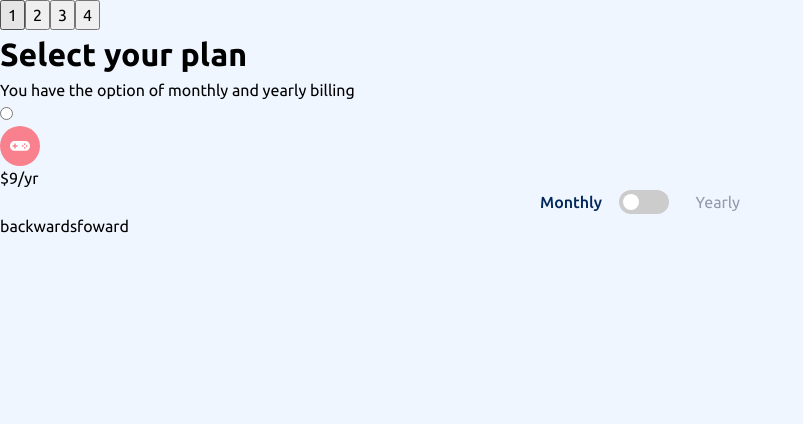
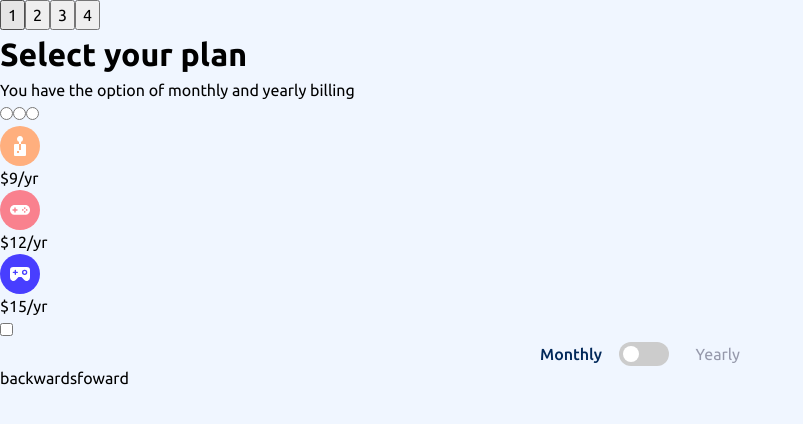
Before and after one commit to Silkiercomet/turbo-disco, a React (Vite) app: page / in a window 1280 px wide. Both pictures are taken after a click on the link "foward". Shown: the top 424 px of the page, without its empty margins (0-803 px from the left). Built offline with nearby package versions, Linux system fonts and the light colour scheme.

Commit message:
the logic of the form is finally done

```diff
--- a/src/components/Atoms/Slider.tsx
+++ b/src/components/Atoms/Slider.tsx
@@ -3,6 +3,7 @@ type Props = {
 };
 
 const Slider = ({ isYearly }: Props) => {
+
   return (
     <div className={"switch__container"}>
       <p className={!isYearly ? "switch__active" : "switch__inactive"}>
--- a/src/components/Molecules/Form1.tsx
+++ b/src/components/Molecules/Form1.tsx
@@ -7,10 +7,10 @@ const Form1 = ({order, register, errors} : FormsProps) => {
       <FormHeader title={"Personal info"} subTitle={"Please provide your name, email address, and phone number"}/>
       <label htmlFor="Name">Name</label>
       <input type="text" className='input__text' defaultValue={order.name} {...register("name", { required: true })} />
-      {/* <label htmlFor="Email">Email</label>
+      <label htmlFor="Email">Email</label>
       <input type="email" inputMode='email' className='input__text' defaultValue={order.email} {...register("email", { required: true })}/>
       <label htmlFor="Phone">Phone Number</label>
-      <input type="text" inputMode='tel' className='input__text' defaultValue={order.phoneNumber} {...register("phoneNumber", { required: true })}/> */}
+      <input type="text" inputMode='tel' className='input__text' defaultValue={order.phoneNumber} {...register("phoneNumber", { required: true })}/>
     </>
   )
 }
--- a/src/components/Molecules/Form2.tsx
+++ b/src/components/Molecules/Form2.tsx
@@ -1,6 +1,8 @@
 import { FormsProps } from '../../hooks/useFormSession'
 import FormHeader from '../Atoms/FormHeader'
+import iconArcade from "../../assets/icon-arcade.svg"
 import iconAdvanced from "../../assets/icon-advanced.svg"
+import iconPro from "../../assets/icon-pro.svg"
 import PlanDisplay from '../Atoms/PlanDisplay'
 import Slider from "../Atoms/Slider"
 const Form2 = ({order, register, errors, isYearly, OnYearly} : FormsProps) => {
@@ -9,20 +11,39 @@ const Form2 = ({order, register, errors, isYearly, OnYearly} : FormsProps) => {
     <>
       <FormHeader title={"Select your plan"} subTitle={"You have the option of monthly and yearly billing"}/>
       <input
-
           type="radio"
           id="arcade"
           /*checked={fullForm.billing["plan"] === "arcade" ? true : false} close */
           {...register("selectedPlan", { required: true })}
           value={"arcade"}
         />
+      <input
+          type="radio"
+          id="advanced"
+          /*checked={fullForm.billing["plan"] === "advanced" ? true : false} close */
+          {...register("selectedPlan", { required: true })}
+          value={"advanced"}
+        />
+      <input
+          type="radio"
+          id="pro"
+          /*checked={fullForm.billing["plan"] === "pro" ? true : false} close */
+          {...register("selectedPlan", { required: true })}
+          value={"pro"}
+        />
         <label htmlFor="arcade">
-          <PlanDisplay image={iconAdvanced} plan='arcade' cost={9} isYearly={isYearly} />
+          <PlanDisplay image={iconArcade} plan='Arcade' cost={9} isYearly={isYearly} />
         </label>
+        <label htmlFor="advanced">
+          <PlanDisplay image={iconAdvanced} plan='Advanced' cost={12} isYearly={isYearly} />
+        </label>
+        <label htmlFor="pro">
+          <PlanDisplay image={iconPro} plan='Pro' cost={15} isYearly={isYearly} />
+        </label>
+
         <div>
-        <input className="none" type="checkbox" checked={isYearly} {...register("yearlyBillingCycle")} onChange={OnYearly} id="sliderY"/>
+        <input className="non" type="checkbox" checked={isYearly} {...register("yearlyBillingCycle")} onChange={OnYearly} id="sliderY"/>
         <Slider isYearly={isYearly} />
-
         </div>
     </>
   )
--- a/src/components/Molecules/Form3.tsx
+++ b/src/components/Molecules/Form3.tsx
@@ -10,10 +10,14 @@ const Form3 = ({order, register, errors, isYearly} : FormsProps) => {
     <FormHeader title={"Pick add-ons"} subTitle={"Add-ons help enhance your gaming experience"}/>
     <input type="checkbox" id="onlineService" value={"Online services"} {...register("selectedAddons")}/>
     <label htmlFor="onlineService">
-    <Addon title={'Online services'} subtitle={'multiplayer'} billing={'mo'} price={1}/>
+    <Addon title={'Online services'} subtitle={'multiplayer'} billing='mo' price={1}/>
     </label>
     <input type="checkbox" id="LargerStorage" value={"Larger storage"} {...register("selectedAddons")}/>
     <label htmlFor="LargerStorage">
+    <Addon title={'Larger storage'} subtitle={'more space'} price={2} billing='mo'/>
+    </label>
+    <input type="checkbox" id="CustomProfile" value={"Customizable profile"} {...register("selectedAddons")}/>
+    <label htmlFor="CustomProfile">
     <Addon title={'Larger storage'} subtitle={'more space'} price={2} billing='mo'/>
     </label>
 
--- a/src/components/Molecules/Form4.tsx
+++ b/src/components/Molecules/Form4.tsx
@@ -1,5 +1,7 @@
 
 import { UserFormData } from '../../hooks/useFormSession'
+import { checkAddonValue, planPrice, areAllValuesNotEmpty } from '../../utils/utils'
+import FormHeader from '../Atoms/FormHeader'
 type Props = {
     order : UserFormData,
 }
@@ -8,19 +10,38 @@ const plans : any = {
   advanced : 12,
   pro : 15
 }
-const checkAddonValue = (addon = "") => addon === "Online services" ? 1 : 2
+
 const Form4 = ({order} : Props) => {
-  let totalPlan = 0
+  if(!areAllValuesNotEmpty(order)){
+
+    return <h1>please complete the form, before getting to this step</h1>
+  }
+  let totalPlan = 0, monthlyCycle = order.yearlyBillingCycle ? "yr" : "mo"
   if(order.selectedPlan){
-    totalPlan = order.yearlyBillingCycle ? plans[order.selectedPlan] * 10 : plans[order.selectedPlan]
+    totalPlan += planPrice(order)
   }
 
   return (
     <>
-      {order.selectedAddons && order.selectedAddons.map((e,i) => <div>
-        <p>{e} price :</p>
-        {checkAddonValue(e)}
-      </div>)}
+      <FormHeader title='Finishing up' subTitle='Double-check everything looks OK before confirming' />
+      <ul>
+        <li>
+          <div>
+          <span>{order.selectedPlan}</span>
+          <a href="#">Change</a>
+          </div> <span>${planPrice(order)}/{monthlyCycle}</span></li>
+      {order.selectedAddons && order.selectedAddons.map((e,i) => {
+        let addonValue = checkAddonValue(e, order.yearlyBillingCycle)
+        totalPlan += addonValue
+        return <li key={i}>
+        <p>{e} price : +${addonValue}/{monthlyCycle}</p>
+      </li>
+      })}
+      <li>
+        <span>Total (per {monthlyCycle === "yr" ? "year" : "month"})</span>
+        <span>+${totalPlan}/{monthlyCycle}</span>
+      </li>
+      </ul>
     </>
   )
 }
--- /dev/null
+++ b/src/utils/utils.tsx
@@ -0,0 +1,31 @@
+import { UserFormData } from "../hooks/useFormSession";
+
+const plans : any = {
+    arcade : 9,
+    advanced : 12,
+    pro : 15
+  }
+
+export function areAllValuesNotEmpty(obj: Record<string, any>): boolean {
+    for (const key in obj) {
+      if (obj.hasOwnProperty(key)) {
+        const value = obj[key];
+        if (value === null || value === undefined || value === '') {
+          return false;
+        }
+      }
+    }
+    return true;
+  }
+
+export const checkAddonValue = (addon = "", isYearly : boolean) => {
+    let total = 0
+    if(addon === "Online services"){
+        total += 1
+    }else{
+        total += 2
+    }
+    return isYearly ? total * 10 : total
+}
+
+export const planPrice = (order : UserFormData) => order.yearlyBillingCycle ? plans[order.selectedPlan] * 10 : plans[order.selectedPlan]
```
